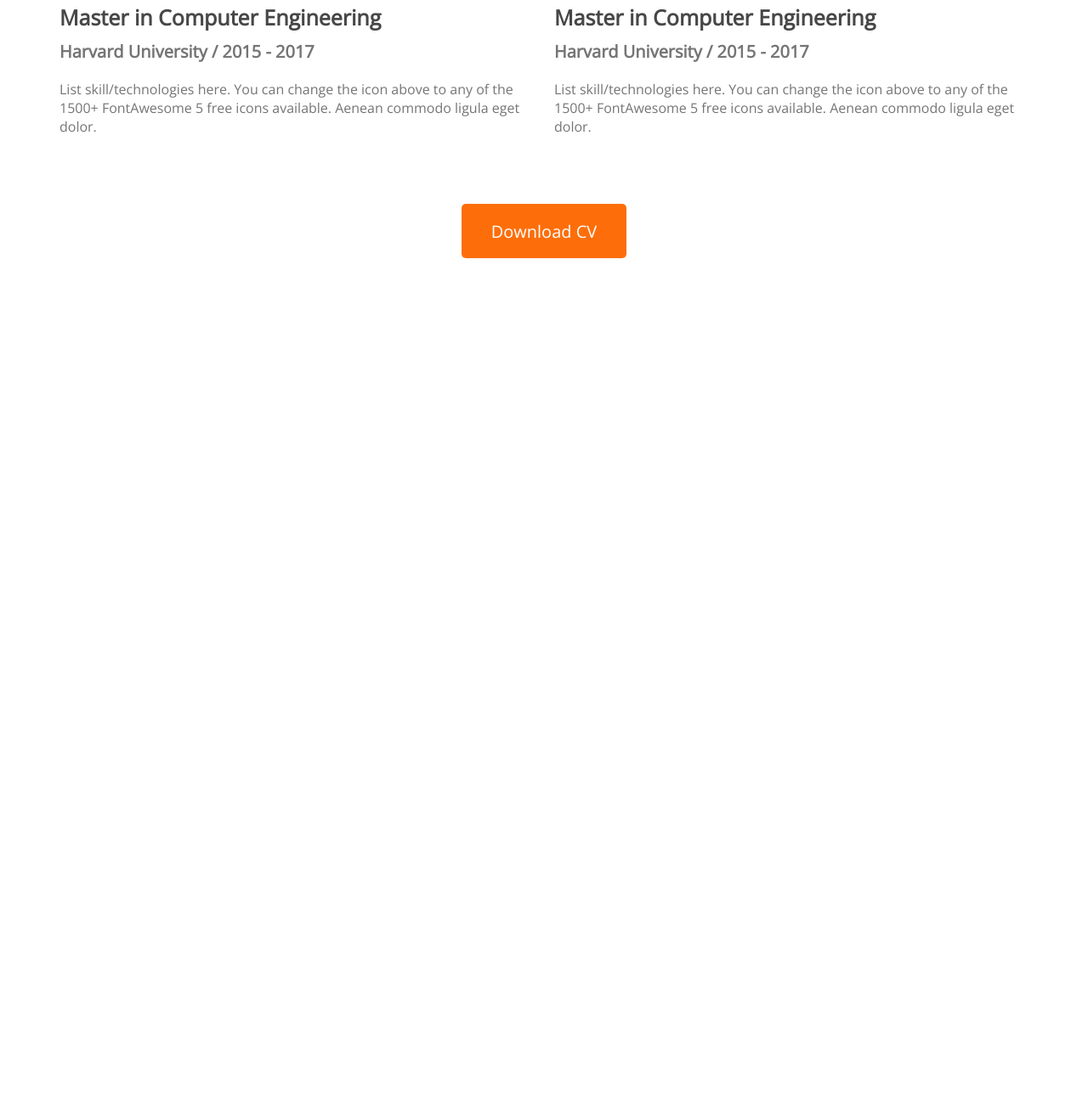
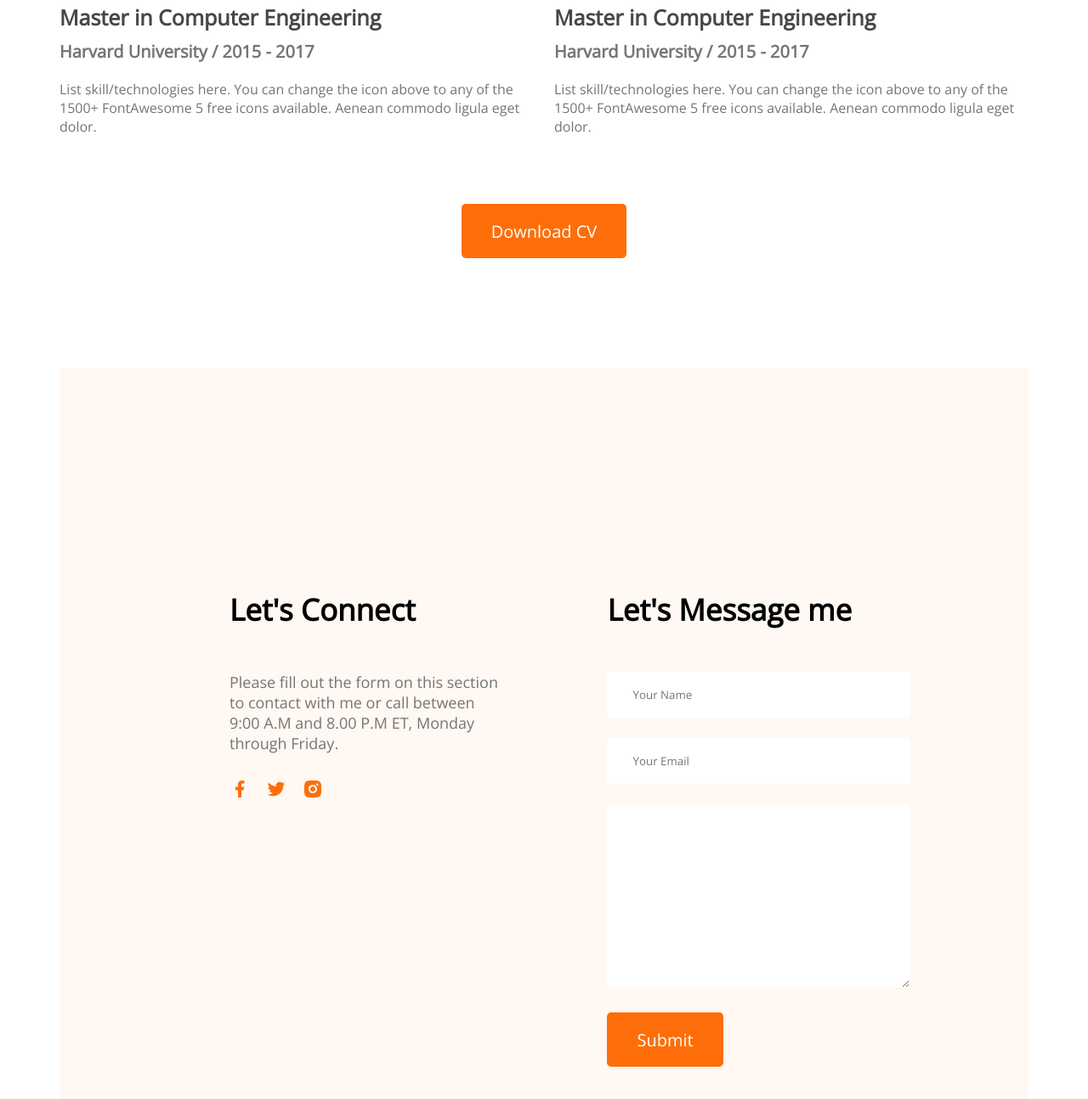
Before and after one commit to bhuiamh/developer-portfolio, a plain HTML site: page index.html in a window 1280 px wide. Shown: the part 3053-4347 px from the top of the page at 85% size. Before the commit the page ends 3357 px from the top, so only its background shows below. Drawn offline with nearby package versions, Linux system fonts and the light colour scheme.

Commit message:
contact us added

```diff
--- a/index.html
+++ b/index.html
@@ -152,7 +152,37 @@
     <button class="button-primary">Download CV</button>
 </div>
 </section>
-    </main>
+
+<!-- Contact Section -->
+
+<section class="contact">
+<div>
+    <h3 class="section-title">Let's Connect</h3>
+    <P class="section-description">Please fill out the form on this section to contact with me or call between 9:00 A.M and 8.00 P.M ET, Monday through Friday.</P>
+    <p>
+        <a href="images/icons/facebook.png">
+            <img src="images/icons/facebook.png">
+        </a>
+        <a href="images/icons/twitter.png">
+            <img src="images/icons/twitter.png">
+        </a>
+        <a href="images/icons/insta.png">
+            <img src="images/icons/insta.png">
+        </a>
+    </p>
+</div>
+<div>
+<h3 class="section-title">Let's Message me</h3>
+<form action="">
+    <input type="text" name="" id="" placeholder="Your Name">
+    <input type="email" name="" id="" placeholder="Your Email">
+    <textarea name="" id="" cols="30px" rows="10" >
+    </textarea>
+    <input class="button-primary" type="submit" value="Submit">
+</form>
+</div>
+</section>
+</main>
 
     <footer>
 
--- a/styles/portfolio.css
+++ b/styles/portfolio.css
@@ -199,3 +199,28 @@ padding: 30px;
     margin-top: 50px;
   text-align: center;
 }
+
+
+/* Contact Styles */
+.contact{
+    display: flex;
+    gap: 117px;
+    background-color: #fff8f3;
+    padding: 130px 200px;
+}
+
+.contact .section-title{
+    text-align: left;
+}
+
+.contact input[type="text"], input[type="email"], textarea{
+    margin-bottom: 24px;
+    border: 0;
+    width: 100%;
+    padding:18px 30px;
+}
+
+.contact a{
+    text-decoration: none;
+    padding-right: 15px;
+}
```
